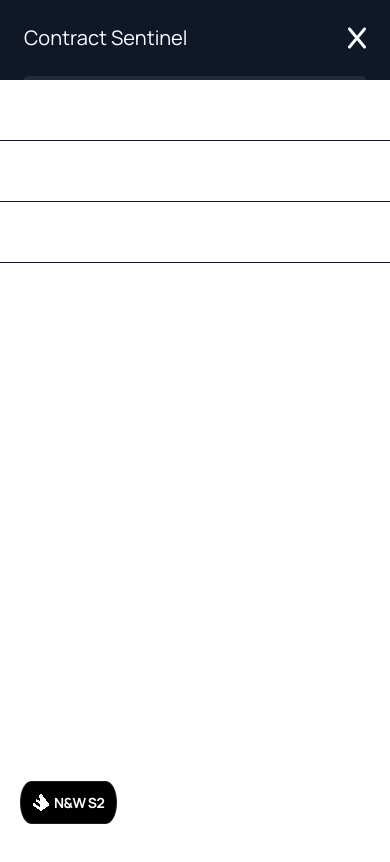
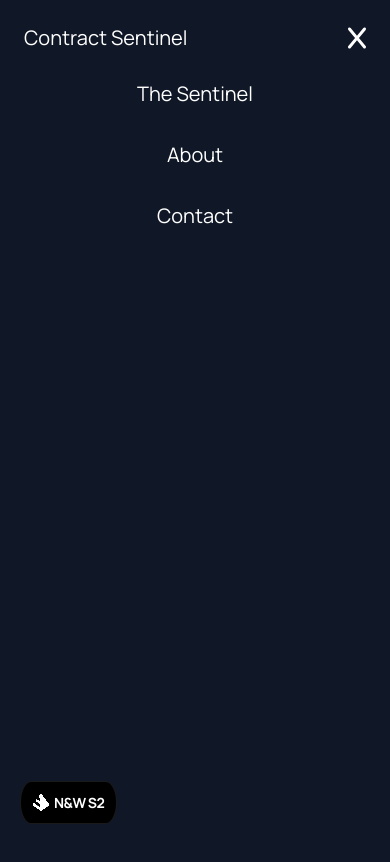
Before and after one commit to AFPedreros/contract-sentinel, a Next.js app: page /sentinel in a window 390 px wide. Both pictures are taken after a click on the button 355 px from the left and 38 px from the top of the page. Shown: the top 862 px of the page. Built offline with nearby package versions, Linux system fonts and the light colour scheme.

Commit message:
fix the mobile menu

```diff
--- a/components/Header.js
+++ b/components/Header.js
@@ -48,23 +48,30 @@ const Header = () => {
                     <FontAwesomeIcon icon={faBars} size="xl" />
                 )}
             </button>
+
             {toggle ? (
-                <div className="md:hidden text-center absolute flex flex-col top-20 right-0 h-screen w-full bg-white">
+                <div
+                    className="md:hidden text-center absolute flex flex-col top-0 mt-16 right-0
+                h-screen w-full bg-[#101727]"
+                >
                     <Link
                         className="border-b text-xl py-4 border-[#101727] hover:text-[#00B8EE]"
                         href="/sentinel"
+                        onClick={toggleMenu}
                     >
                         The Sentinel
                     </Link>
                     <Link
                         className="border-b text-xl py-4 border-[#101727] hover:text-[#00B8EE]"
                         href="/about"
+                        onClick={toggleMenu}
                     >
                         About
                     </Link>
                     <Link
                         className="border-b text-xl py-4 border-[#101727] hover:text-[#00B8EE]"
                         href="/contact"
+                        onClick={toggleMenu}
                     >
                         Contact
                     </Link>
--- a/pages/contact.js
+++ b/pages/contact.js
@@ -13,13 +13,13 @@ const Contact = () => {
                 <title>Contract Sentinel</title>
             </Head>
             <Header />
-            <div className="mt-10 mx-auto md:mt-16 text-center">
+            <div className="mt-10 px-6 md:px-0 mx-auto md:mt-16 text-center">
                 <h1 className="text-2xl font-semibold mb-2   ">
                     Contact with us or give us some feedback
                 </h1>
                 <form
                     onSubmit={handleOnSubmit}
-                    className="w-1/3 mt-10 flex flex-col gap-6 text-left mx-auto"
+                    className="md:w-1/3 w-full mt-10 flex flex-col gap-6 text-left mx-auto"
                     method="post"
                 >
                     <div className="flex flex-col gap-2">
--- a/pages/sentinel.js
+++ b/pages/sentinel.js
@@ -69,7 +69,7 @@ const Audit = () => {
                     </p>
                     <textarea
                         placeholder="Paste your Smart Contract"
-                        className="w-full rounded p-4 h-[24rem] focus:border focus:outline-none
+                        className="w-full rounded p-4 h-[28rem] focus:border focus:outline-none
                         focus:border-[#00B8EE] resize-none bg-[#101727]"
                         value={userInput}
                         onChange={onUserChangedText}
```
